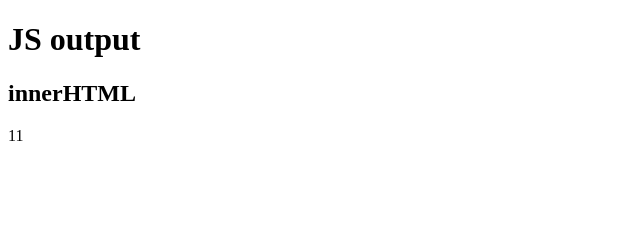
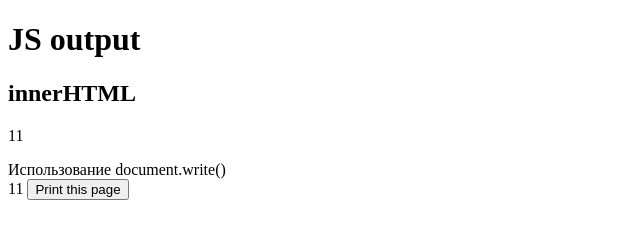
Before and after one commit to AndrewSkow11/FrontWayWWW, a plain HTML site: page JS/004_js_output.html in a window 1280 px wide. Shown: the whole page, without its empty margins (0-640 px from the left). Drawn offline with Linux system fonts and the light colour scheme.

Commit message:
start js lessons 3 of 170

```diff
--- a/JS/004_js_output.html
+++ b/JS/004_js_output.html
@@ -14,7 +14,15 @@
 
     <script>
         document.getElementById('demo').innerHTML = 5 + 6;
+        document.write("Использование document.write()<br>", 5+6);
+        window.alert(5+6);
+        console.log(5+7);
     </script>
+
+    <button onclick="window.print()">
+        Print this page
+    </button>
+
 
 </body>
 </html>
```
